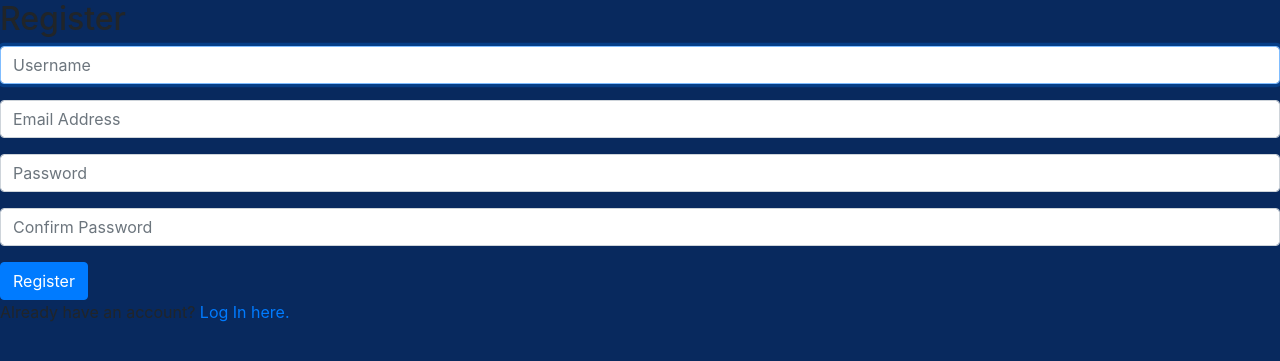
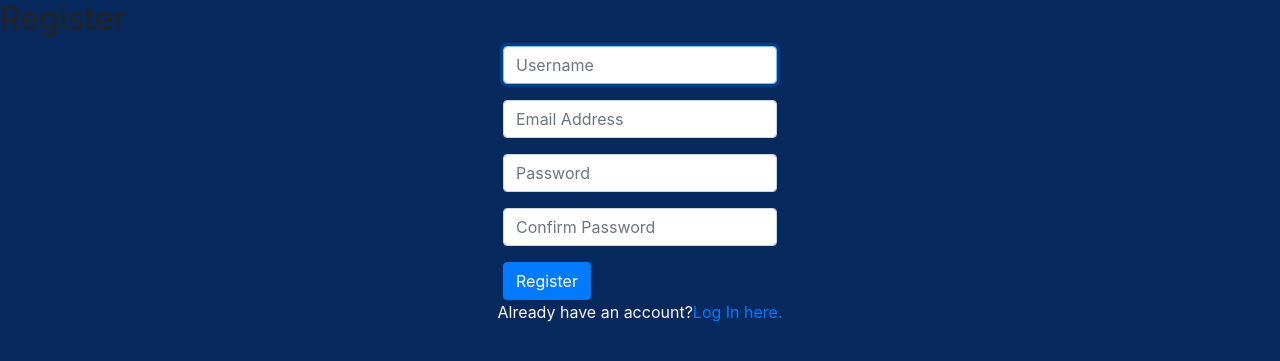
Before and after one commit to JustisCorbett/network, a Django app: template network/templates/network/register.html in a window 1280 px wide. Shown: the part 56-417 px from the top of the page. Run offline with Django 3.2, Linux system fonts and the light colour scheme; the template is opened without the code that fills it, so the values that code supplies are empty; some libraries are stand-ins or nearby versions.

Commit message:
register form styling

```diff
--- a/network/static/network/styles.css
+++ b/network/static/network/styles.css
@@ -70,3 +70,18 @@
 .bg-primary-blue {
     background-color: #357DED;
 }
+
+.register-form-container {
+    display: flex;
+    flex-direction: column;
+    justify-content: center;
+    align-items: center;
+}
+
+.register-footer {
+    color: #FCF7F8;
+    display: flex;
+    flex-direction: row;
+    justify-content: center;
+    align-items: center;
+}
--- a/network/templates/network/register.html
+++ b/network/templates/network/register.html
@@ -9,8 +9,8 @@
     {% if message %}
         <div>{{ message }}</div>
     {% endif %}
-
-    <form action="{% url 'register' %}" method="post">
+    <div class="register-form-container">
+        <form class="register-form" action="{% url 'register' %}" method="post">
             {% csrf_token %}
             <div class="form-group">
                 <input class="form-control" autofocus type="text" name="username" placeholder="Username">
@@ -26,7 +26,11 @@
             </div>
             <input class="btn btn-primary" type="submit" value="Register">
         </form>
+    </div>
 
+    <div class="register-footer">
         Already have an account? <a href="{% url 'login' %}">Log In here.</a>
+    </div>
+
 
 {% endblock %}
```
Lines whose indentation alone changed are shown as unchanged.
